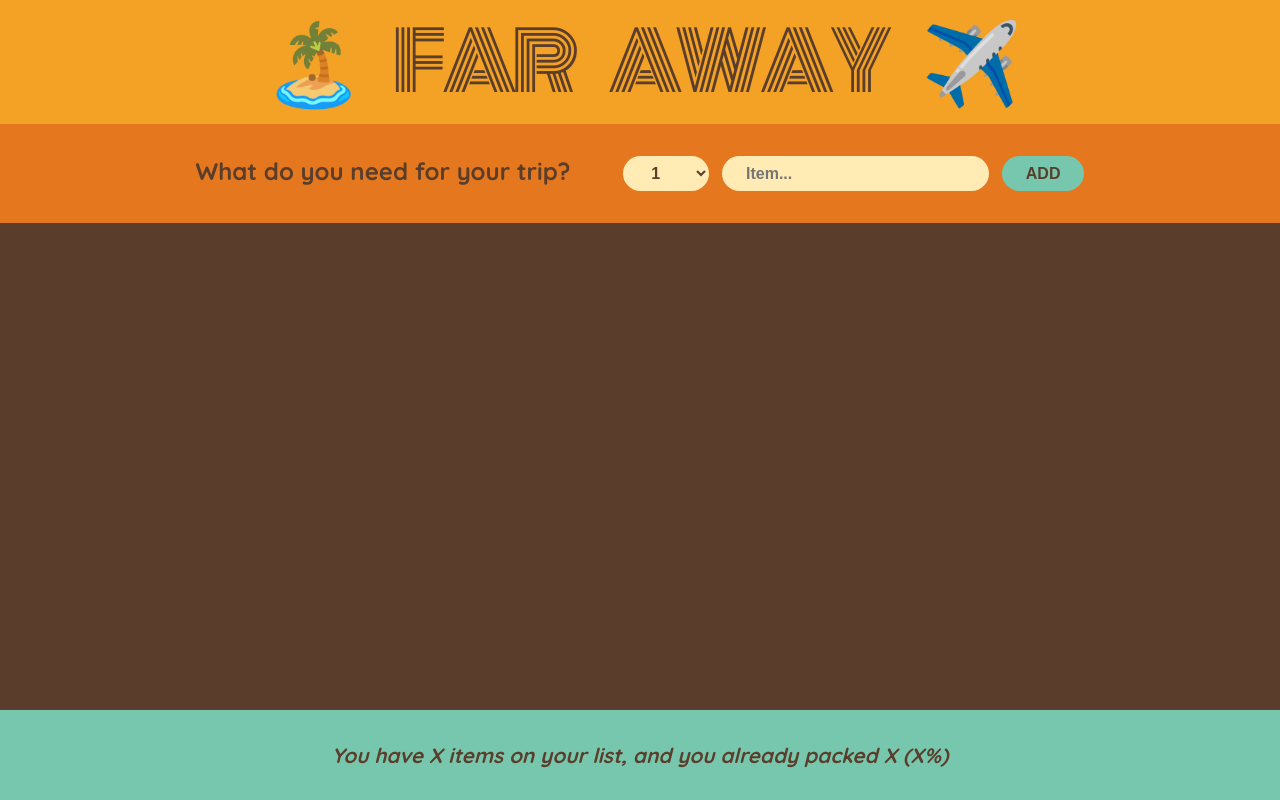
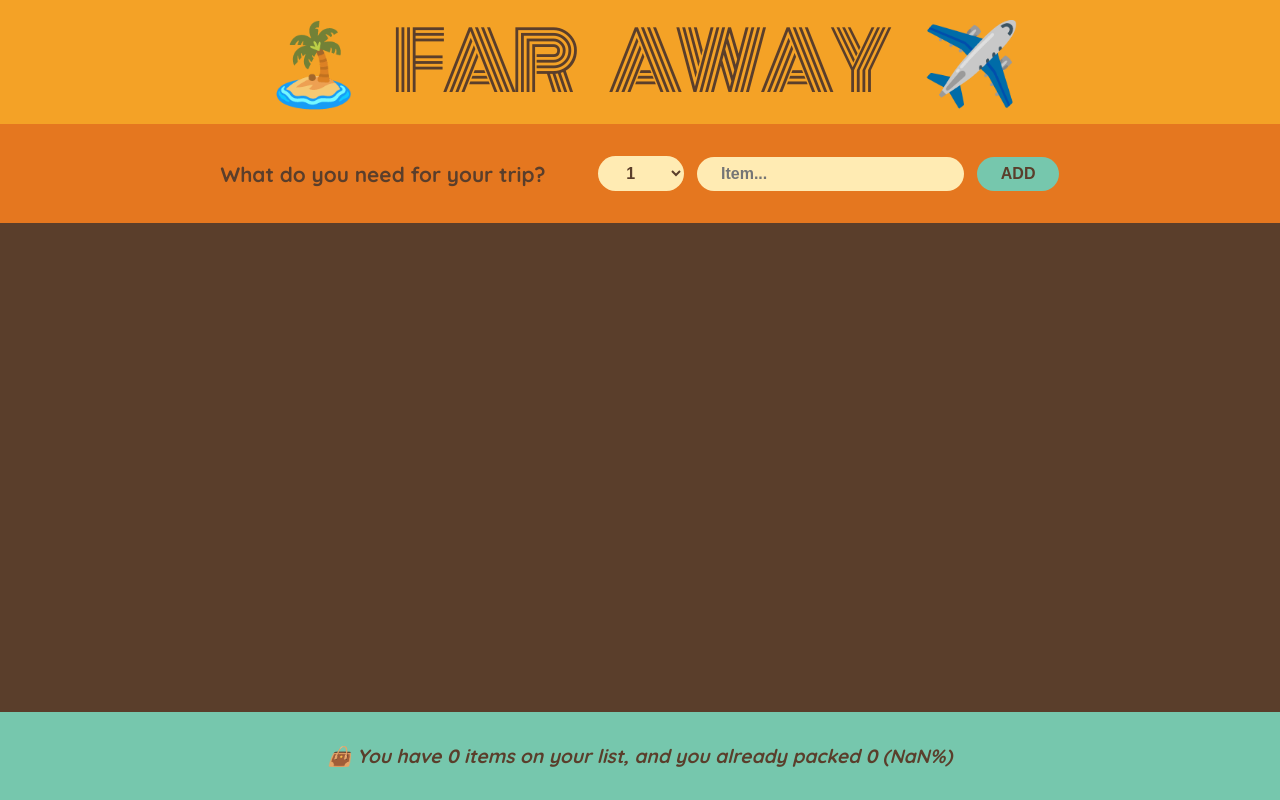
Before and after one commit to susovan777/React-Jets, a React (Create React App) app in the folder 03-travel-list/: page / in a window 1280 px wide. Built offline with nearby package versions, Linux system fonts and the light colour scheme.

Commit message:
Modified UI

```diff
--- a/03-travel-list/src/App.js
+++ b/03-travel-list/src/App.js
@@ -34,7 +34,7 @@ function App() {
         onDeleteItem={handleDeleteItem}
         checkEvent={handleCheck}
       />
-      <Stats />
+      <Stats items={items} />
     </div>
   );
 }
--- a/03-travel-list/src/Components/Stats.jsx
+++ b/03-travel-list/src/Components/Stats.jsx
@@ -1,9 +1,16 @@
 import React from "react";
 
-const Stats = () => {
+const Stats = ({ items }) => {
+  const itemCount = items.length;
+  const packedCount = items.filter((item) => item.packed).length;
+  const percentPacked = Math.round((packedCount / itemCount) * 100);
   return (
     <footer className="stats">
-      <em>You have X items on your list, and you already packed X (X%)</em>
+      <em>
+        {percentPacked === 100
+          ? "You got everything! Ready to go ✈️"
+          : `👜 You have ${itemCount} items on your list, and you already packed ${packedCount} (${percentPacked}%)`}
+      </em>
     </footer>
   );
 };
--- a/03-travel-list/src/index.css
+++ b/03-travel-list/src/index.css
@@ -8,7 +8,7 @@
 
 body {
   font-family: "Quicksand", sans-serif;
-  font-size: 1.3rem;
+  font-size: 1.2rem;
   color: #5a3e2b;
 }
 
@@ -36,12 +36,13 @@ h1 {
 
   display: flex;
   justify-content: center;
+  align-items: center;
   gap: 0.8rem;
 }
 
 h3 {
   margin-right: 2.5rem;
-  font-size: 1.5rem;
+  font-size: 1.3rem;
 }
 
 button,
@@ -89,8 +90,8 @@ input {
 
 input[type="checkbox"] {
   margin-right: 10px;
-  height: 20px;
-  width: 20px;
+  height: 18px;
+  width: 18px;
   accent-color: #e5771f; /* chnages the checkbox background color */
 }
 
```
